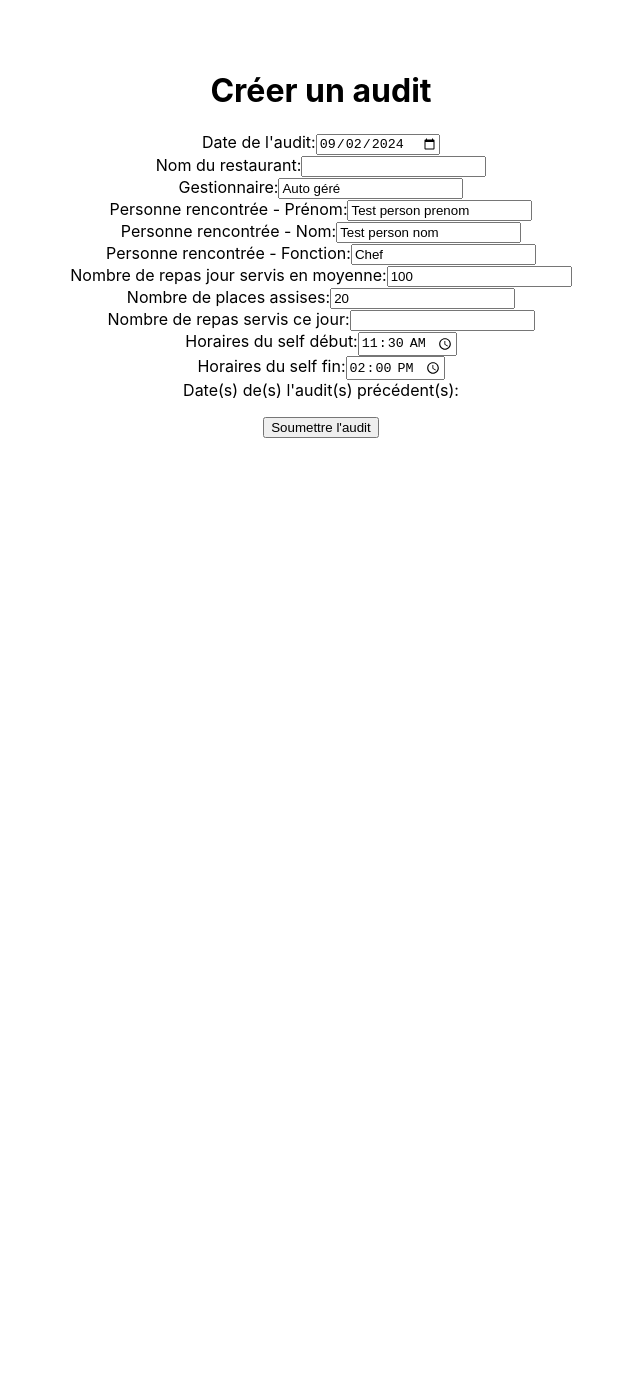
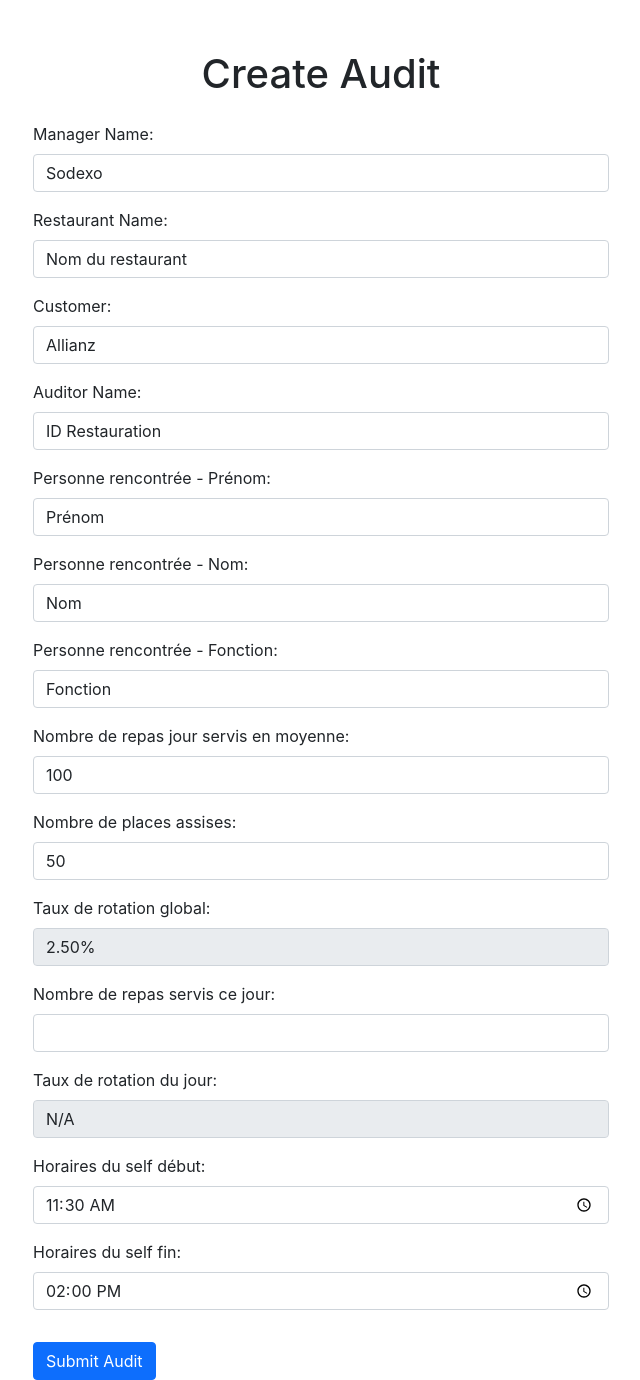
Before and after one commit to CasparRitchie/auditV8, a React (Create React App) app: page /create-audit in a window 1280 px wide. Shown: the whole page, without its empty margins (319-959 px from the left). Before the commit the page ends 800 px from the top, so only its background shows below. Built offline with nearby package versions, Linux system fonts and the light colour scheme.

Commit message:
Updated ListAudits to maintain column order and improve CreateAudit functionality

```diff
--- a/public/index.html
+++ b/public/index.html
@@ -9,6 +9,7 @@
       name="description"
       content="Web site created using create-react-app"
     />
+    <link href="https://cdn.jsdelivr.net/npm/bootstrap@5.1.3/dist/css/bootstrap.min.css" rel="stylesheet">
     <link rel="apple-touch-icon" href="%PUBLIC_URL%/logo192.png" />
     <!--
       manifest.json provides metadata used when your web app is installed on a
--- a/src/App.js
+++ b/src/App.js
@@ -1,6 +1,8 @@
 import { BrowserRouter as Router, Route, Routes } from 'react-router-dom';
 import HomePage from './Homepage';
 import CreateAudit from './CreateAudit';
+import ListAudits from './ListAudits';
+import ViewAudit from './ViewAudit';
 // Import other components
 
 function App() {
@@ -8,8 +10,10 @@ function App() {
         <Router>
             <Routes>
                 <Route path="/" element={<HomePage />} />
-                <Route path="/view-audits" element={<div>Page to View Audits</div>} />
+                <Route path="/list_audits" element={<ListAudits/>} />
                 <Route path="/create-audit" element={<CreateAudit />} />
+                <Route path="/view_audit/:id" element={<ViewAudit />} /> {/* Add this route */}
+
                 {/* Add other routes here */}
             </Routes>
         </Router>
--- a/src/CreateAudit.js
+++ b/src/CreateAudit.js
@@ -1,203 +1,223 @@
-import React, { useState, useEffect } from 'react';
+import React, { useState } from 'react';
 import axios from 'axios';
-import { useNavigate } from 'react-router-dom';
+import { useNavigate, Link } from 'react-router-dom';
 
 function CreateAudit() {
+    const [manager, setManager] = useState('Sodexo');
+    const [restaurant, setRestaurant] = useState('Nom du restaurant');
+    const [customer, setCustomer] = useState('Allianz');
+    const [auditor, setAuditor] = useState('ID Restauration');  // New Auditor field
+    const [prenom, setPrenom] = useState('Prénom');
+    const [nom, setNom] = useState('Nom');
+    const [fonction, setFonction] = useState('Fonction');
+    const [mealsPerDay, setMealsPerDay] = useState(100);
+    const [seatingCapacity, setSeatingCapacity] = useState(50);
+    const [mealsServedToday, setMealsServedToday] = useState('');
+    const [startTime, setStartTime] = useState('11:30');
+    const [endTime, setEndTime] = useState('14:00');
+    const [previousAudits, setPreviousAudits] = useState([]);
     const navigate = useNavigate();
 
-    const [formData, setFormData] = useState({
-        audit_date: new Date().toISOString().split('T')[0], // Default to today's date
-        restaurant_name: '',
-        manager: 'Auto géré',
-        prenom: 'Test person prenom',
-        nom: 'Test person nom',
-        fonction: 'Chef',
-        meals_per_day: 100,
-        seating_capacity: 20,
-        meals_served_today: '',
-        start_time: '11:30',
-        end_time: '14:00',
-        previous_audits: []
-    });
+    // Calculate Taux de rotation global
+    const tauxRotationGlobal = (mealsPerDay / (seatingCapacity * 0.8));
 
-    const fetchPreviousAudits = async (restaurantName) => {
-        if (!restaurantName) return;
+    // Calculate Taux de rotation du jour
+    const tauxRotationJour = mealsServedToday
+        ? (mealsServedToday / (seatingCapacity * 0.8))
+        : '';
 
-        try {
-            const response = await axios.get('http://127.0.0.1:5000/audits');
-            console.log("Response from API:", response.data); // Debugging line
-
-            if (Array.isArray(response.data)) {
-                const validAudits = response.data.filter(audit => {
-                    return audit.restaurant_name && audit.restaurant_name !== 'NaN';
-                });
-
-                const previousAudits = validAudits
-                    .filter(audit => audit.restaurant_name === restaurantName)
-                    .map(audit => audit.audit_date)
-                    .filter(date => date && date !== 'NaN'); // Filter out NaN dates
-
-                setFormData(prevData => ({ ...prevData, previous_audits: previousAudits }));
-            } else {
-                console.error("Expected an array but got:", response.data);
-            }
-        } catch (error) {
-            console.error("Error fetching previous audits", error);
-        }
+    const submitAudit = () => {
+        const auditData = {
+            manager: manager,
+            restaurant: restaurant,
+            customer: customer,
+            auditor: auditor,
+            prenom: prenom,
+            nom: nom,
+            fonction: fonction,
+            meals_per_day: mealsPerDay,
+            seating_capacity: seatingCapacity,
+            taux_rotation_global: tauxRotationGlobal.toFixed(2),
+            meals_served_today: mealsServedToday,
+            taux_rotation_jour: mealsServedToday ? tauxRotationJour.toFixed(2) : null,
+            start_time: startTime,
+            end_time: endTime,
         };
 
-    const handleInputChange = (e) => {
-        const { name, value } = e.target;
-        setFormData(prevData => ({ ...prevData, [name]: value }));
+        axios.post('http://127.0.0.1:5000/submit_audit', auditData)
+            .then(response => {
+                console.log('Audit submitted successfully:', response.data);
+                navigate('/list_audits');  // Redirect to the list audits page after submission
+            })
+            .catch(error => {
+                console.error('Error submitting audit:', error);
+            });
     };
 
-    const handleInputBlur = (e) => {
-        if (e.target.name === 'restaurant_name') {
-            fetchPreviousAudits(e.target.value);
-        }
+    const fetchPreviousAudits = () => {
+        if (!restaurant) return;
+
+        axios.get('http://127.0.0.1:5000/api/audits')
+            .then(response => {
+                const previous = response.data.filter(audit => audit.restaurant === restaurant);
+                setPreviousAudits(previous);
+            })
+            .catch(error => {
+                console.error('Error fetching previous audits:', error);
+            });
     };
 
-    const handleSubmit = async (e) => {
-        e.preventDefault();
-
-        const seatingCapacityFactor = formData.seating_capacity * 0.8;
-        const tauxRotationGlobal = formData.meals_per_day
-            ? (formData.meals_per_day / seatingCapacityFactor) * 100
-            : '';
-        const tauxRotationJour = formData.meals_served_today
-            ? (formData.meals_served_today / seatingCapacityFactor) * 100
-            : '';
-
-        const auditData = {
-            ...formData,
-            taux_rotation_global: tauxRotationGlobal ? tauxRotationGlobal.toFixed(2) : '',
-            taux_rotation_jour: tauxRotationJour ? tauxRotationJour.toFixed(2) : ''
-        };
-
-        try {
-            await axios.post('http://127.0.0.1:5000/audits', auditData);
-            navigate('/view-audits');
-        } catch (error) {
-            console.error("There was an error creating the audit!", error);
-        }
+    const handleRestaurantBlur = () => {
+        fetchPreviousAudits();
     };
 
     return (
-        <div style={{ textAlign: 'center', padding: '50px' }}>
-            <h1>Créer un audit</h1>
-            <form onSubmit={handleSubmit}>
-                <div>
-                    <label>Date de l'audit:</label>
+        <div className="container" style={{ maxWidth: '600px', marginTop: '50px' }}>
+            <h1 className="mb-4 text-center">Create Audit</h1>
+            <div className="mb-3">
+                <label className="form-label">Manager Name:</label>
                 <input
-                        type="date"
-                        name="audit_date"
-                        value={formData.audit_date}
-                        onChange={handleInputChange}
+                    type="text"
+                    className="form-control"
+                    value={manager}
+                    onChange={(e) => setManager(e.target.value)}
                 />
             </div>
-                <div>
-                    <label>Nom du restaurant:</label>
+            <div className="mb-3">
+                <label className="form-label">Restaurant Name:</label>
                 <input
                     type="text"
-                        name="restaurant_name"
-                        value={formData.restaurant_name}
-                        onChange={handleInputChange}
-                        onBlur={handleInputBlur} // Trigger previous audits fetch onBlur
+                    className="form-control"
+                    value={restaurant}
+                    onChange={(e) => setRestaurant(e.target.value)}
+                    onBlur={handleRestaurantBlur}
                 />
             </div>
-                <div>
-                    <label>Gestionnaire:</label>
+            <div className="mb-3">
+                <label className="form-label">Customer:</label>
                 <input
                     type="text"
-                        name="manager"
-                        value={formData.manager}
-                        onChange={handleInputChange}
+                    className="form-control"
+                    value={customer}
+                    onChange={(e) => setCustomer(e.target.value)}
                 />
             </div>
-                <div>
-                    <label>Personne rencontrée - Prénom:</label>
+            <div className="mb-3">
+                <label className="form-label">Auditor Name:</label>
                 <input
                     type="text"
-                        name="prenom"
-                        value={formData.prenom}
-                        onChange={handleInputChange}
+                    className="form-control"
+                    value={auditor}
+                    onChange={(e) => setAuditor(e.target.value)}
                 />
             </div>
-                <div>
-                    <label>Personne rencontrée - Nom:</label>
+            <div className="mb-3">
+                <label className="form-label">Personne rencontrée - Prénom:</label>
                 <input
                     type="text"
-                        name="nom"
-                        value={formData.nom}
-                        onChange={handleInputChange}
+                    className="form-control"
+                    value={prenom}
+                    onChange={(e) => setPrenom(e.target.value)}
                 />
             </div>
-                <div>
-                    <label>Personne rencontrée - Fonction:</label>
+            <div className="mb-3">
+                <label className="form-label">Personne rencontrée - Nom:</label>
                 <input
                     type="text"
-                        name="fonction"
-                        value={formData.fonction}
-                        onChange={handleInputChange}
+                    className="form-control"
+                    value={nom}
+                    onChange={(e) => setNom(e.target.value)}
                 />
             </div>
-                <div>
-                    <label>Nombre de repas jour servis en moyenne:</label>
+            <div className="mb-3">
+                <label className="form-label">Personne rencontrée - Fonction:</label>
+                <input
+                    type="text"
+                    className="form-control"
+                    value={fonction}
+                    onChange={(e) => setFonction(e.target.value)}
+                />
+            </div>
+            <div className="mb-3">
+                <label className="form-label">Nombre de repas jour servis en moyenne:</label>
                 <input
                     type="number"
-                        name="meals_per_day"
-                        value={formData.meals_per_day}
-                        onChange={handleInputChange}
+                    className="form-control"
+                    value={mealsPerDay}
+                    onChange={(e) => setMealsPerDay(Number(e.target.value))}
                 />
             </div>
-                <div>
-                    <label>Nombre de places assises:</label>
+            <div className="mb-3">
+                <label className="form-label">Nombre de places assises:</label>
                 <input
                     type="number"
-                        name="seating_capacity"
-                        value={formData.seating_capacity}
-                        onChange={handleInputChange}
+                    className="form-control"
+                    value={seatingCapacity}
+                    onChange={(e) => setSeatingCapacity(Number(e.target.value))}
                 />
             </div>
-                <div>
-                    <label>Nombre de repas servis ce jour:</label>
+            <div className="mb-3">
+                <label className="form-label">Taux de rotation global:</label>
+                <input
+                    type="text"
+                    className="form-control"
+                    value={tauxRotationGlobal.toFixed(2) + '%'}
+                    disabled
+                />
+            </div>
+            <div className="mb-3">
+                <label className="form-label">Nombre de repas servis ce jour:</label>
                 <input
                     type="number"
-                        name="meals_served_today"
-                        value={formData.meals_served_today}
-                        onChange={handleInputChange}
+                    className="form-control"
+                    value={mealsServedToday}
+                    onChange={(e) => setMealsServedToday(Number(e.target.value))}
                 />
             </div>
-                <div>
-                    <label>Horaires du self début:</label>
+            <div className="mb-3">
+                <label className="form-label">Taux de rotation du jour:</label>
+                <input
+                    type="text"
+                    className="form-control"
+                    value={tauxRotationJour ? tauxRotationJour.toFixed(2) + '%' : 'N/A'}
+                    disabled
+                />
+            </div>
+            <div className="mb-3">
+                <label className="form-label">Horaires du self début:</label>
                 <input
                     type="time"
-                        name="start_time"
-                        value={formData.start_time}
-                        onChange={handleInputChange}
+                    className="form-control"
+                    value={startTime}
+                    onChange={(e) => setStartTime(e.target.value)}
                 />
             </div>
-                <div>
-                    <label>Horaires du self fin:</label>
+            <div className="mb-3">
+                <label className="form-label">Horaires du self fin:</label>
                 <input
                     type="time"
-                        name="end_time"
-                        value={formData.end_time}
-                        onChange={handleInputChange}
+                    className="form-control"
+                    value={endTime}
+                    onChange={(e) => setEndTime(e.target.value)}
                 />
             </div>
-                <div>
-                    <label>Date(s) de(s) l'audit(s) précédent(s):</label>
-                    <ul>
-                        {formData.previous_audits.map((date, index) => (
-                            <li key={index}>{date}</li>
+
+            {previousAudits.length > 0 && (
+                <div className="mb-3">
+                    <label className="form-label">Audit(s) précédents:</label>
+                    <ul className="list-group">
+                        {previousAudits.map((audit, index) => (
+                            <li key={index} className="list-group-item">
+                                <Link to={`/view_audit/${audit.id}`}>
+                                    ID: {audit.id}, Manager: {audit.manager}
+                                </Link>
+                            </li>
                         ))}
                     </ul>
                 </div>
-                <div>
-                    <button type="submit">Soumettre l'audit</button>
-                </div>
-            </form>
+            )}
+
+            <button onClick={submitAudit} className="btn btn-primary mt-3">Submit Audit</button>
         </div>
     );
 }
--- a/src/Homepage.js
+++ b/src/Homepage.js
@@ -8,7 +8,7 @@ function HomePage() {
 
             <div>
                 <button style={{ margin: '10px', padding: '10px 20px', fontSize: '16px' }}>
-                    <Link to="/view-audits" style={{ textDecoration: 'none', color: 'black' }}>Voir les audits</Link>
+                    <Link to="/list_audits" style={{ textDecoration: 'none', color: 'black' }}>Voir les audits</Link>
                 </button>
                 <button style={{ margin: '10px', padding: '10px 20px', fontSize: '16px' }}>
                     <Link to="/create-audit" style={{ textDecoration: 'none', color: 'black' }}>Créer un audit</Link>
--- /dev/null
+++ b/src/ListAudits.js
@@ -0,0 +1,69 @@
+import React, { useState, useEffect } from 'react';
+import axios from 'axios';
+
+function ListAudits() {
+    const [audits, setAudits] = useState([]);
+    const columnOrder = [
+        'id', 'manager', 'restaurant', 'customer', 'auditor', 'prenom', 'nom',
+        'fonction', 'meals_per_day', 'seating_capacity', 'taux_rotation_global',
+        'meals_served_today', 'taux_rotation_jour', 'start_time', 'end_time'
+    ];
+
+    useEffect(() => {
+        async function fetchAudits() {
+            try {
+                const response = await axios.get('http://127.0.0.1:5000/api/audits');
+
+                if (Array.isArray(response.data)) {
+                    setAudits(response.data);
+                } else {
+                    console.error('Unexpected response format:', response.data);
+                    setAudits([]);
+                }
+            } catch (error) {
+                console.error('Error fetching audits:', error);
+                setAudits([]);
+            }
+        }
+
+        fetchAudits();
+    }, []);
+
+    const capitalizeHeader = (header) => {
+        return header.charAt(0).toUpperCase() + header.slice(1).replace('_', ' ');
+    };
+
+    return (
+        <div className="container">
+            <h1 className="mt-5">Existing Audits</h1>
+            <table className="table table-striped">
+                <thead>
+                    <tr>
+                        {columnOrder.map((key) => (
+                            <th key={key}>{capitalizeHeader(key)}</th>
+                        ))}
+                    </tr>
+                </thead>
+                <tbody>
+                    {audits.length > 0 ? (
+                        audits.map((audit, index) => (
+                            <tr key={index}>
+                                {columnOrder.map((key, i) => (
+                                    <td key={i}>{audit[key] !== null ? audit[key] : 'N/A'}</td>
+                                ))}
+                            </tr>
+                        ))
+                    ) : (
+                        <tr>
+                            <td colSpan={columnOrder.length} className="text-center">
+                                No audits available
+                            </td>
+                        </tr>
+                    )}
+                </tbody>
+            </table>
+        </div>
+    );
+}
+
+export default ListAudits;
--- /dev/null
+++ b/src/ViewAudit.js
@@ -0,0 +1,67 @@
+import React, { useEffect, useState } from 'react';
+import { useParams } from 'react-router-dom';
+import axios from 'axios';
+
+function ViewAudit() {
+    const { id } = useParams();
+    const [audit, setAudit] = useState(null);
+
+    useEffect(() => {
+      async function fetchAudit() {
+          try {
+              const response = await axios.get(`http://127.0.0.1:5000/api/audits/${id}`);
+              setAudit(response.data);
+          } catch (error) {
+              console.error('Error fetching audit details:', error);
+          }
+      }
+
+      fetchAudit();
+  }, [id]);
+
+    if (!audit) {
+        return <div>Loading...</div>;
+    }
+
+    return (
+        <div className="container mt-5">
+            <h1 className="mb-4">Audit Details for {audit.restaurant}</h1>
+            <table className="table table-bordered">
+                <tbody>
+                    <tr>
+                        <th>ID</th>
+                        <td>{audit.id}</td>
+                    </tr>
+                    <tr>
+                        <th>Manager</th>
+                        <td>{audit.manager}</td>
+                    </tr>
+                    <tr>
+                        <th>Restaurant</th>
+                        <td>{audit.restaurant}</td>
+                    </tr>
+                    <tr>
+                        <th>Date of Audit</th>
+                        <td>{audit.audit_date}</td>
+                    </tr>
+                    <tr>
+                        <th>Previous Audits</th>
+                        <td>
+                            {audit.previous_audits && audit.previous_audits.length > 0 ? (
+                                <ul>
+                                    {audit.previous_audits.map((prevAudit, index) => (
+                                        <li key={index}>{prevAudit}</li>
+                                    ))}
+                                </ul>
+                            ) : (
+                                <p>No previous audits</p>
+                            )}
+                        </td>
+                    </tr>
+                </tbody>
+            </table>
+        </div>
+    );
+}
+
+export default ViewAudit;
```
Lines whose indentation alone changed are shown as unchanged.
